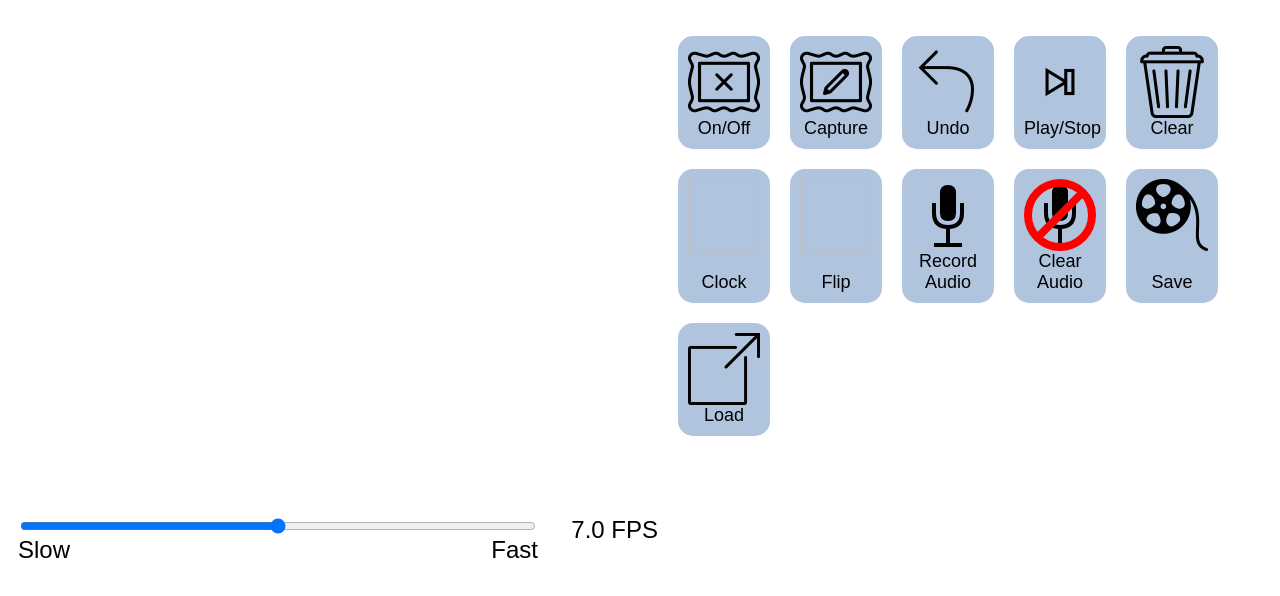
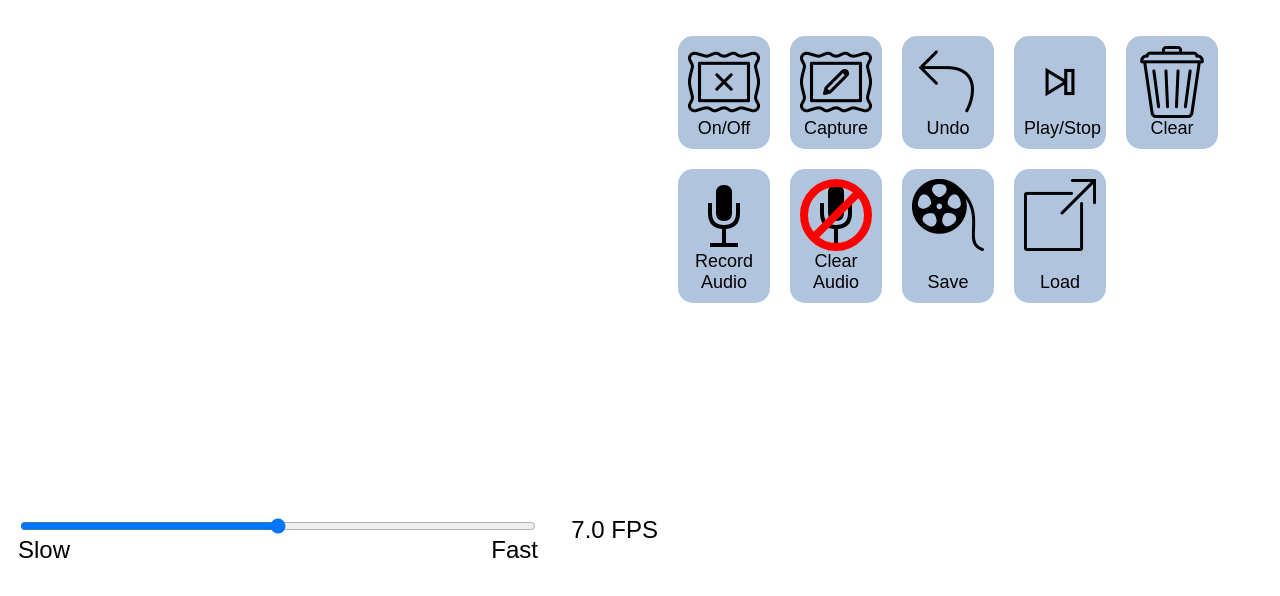
Before and after one commit to apsstopmotion/apsstopmotion.github.io, a plain HTML site: page index.html in a window 1280 px wide. Drawn offline with Linux system fonts and the light colour scheme.

Commit message:
Update index.html

```diff
--- a/index.html
+++ b/index.html
@@ -70,8 +70,6 @@
       <button class="button72" id="undoButton"><img /><div class="buttonLabel">Undo</div></button>
       <button class="button72" id="playButton"><img /><div class="buttonLabel">Play/Stop</div></button>
       <button class="button72" id="clearButton"><img /><div class="buttonLabel">Clear</div></button>
-      <button class="button72" id="clockButton"><img /><div class="buttonLabel">Clock</div></button>
-      <button class="button72" id="flipButton"><img /><div class="buttonLabel">Flip</div></button>
       <button class="button72" id="recordAudioButton">
         <div class="iconContainer audioIcon">
           <svg>
```
